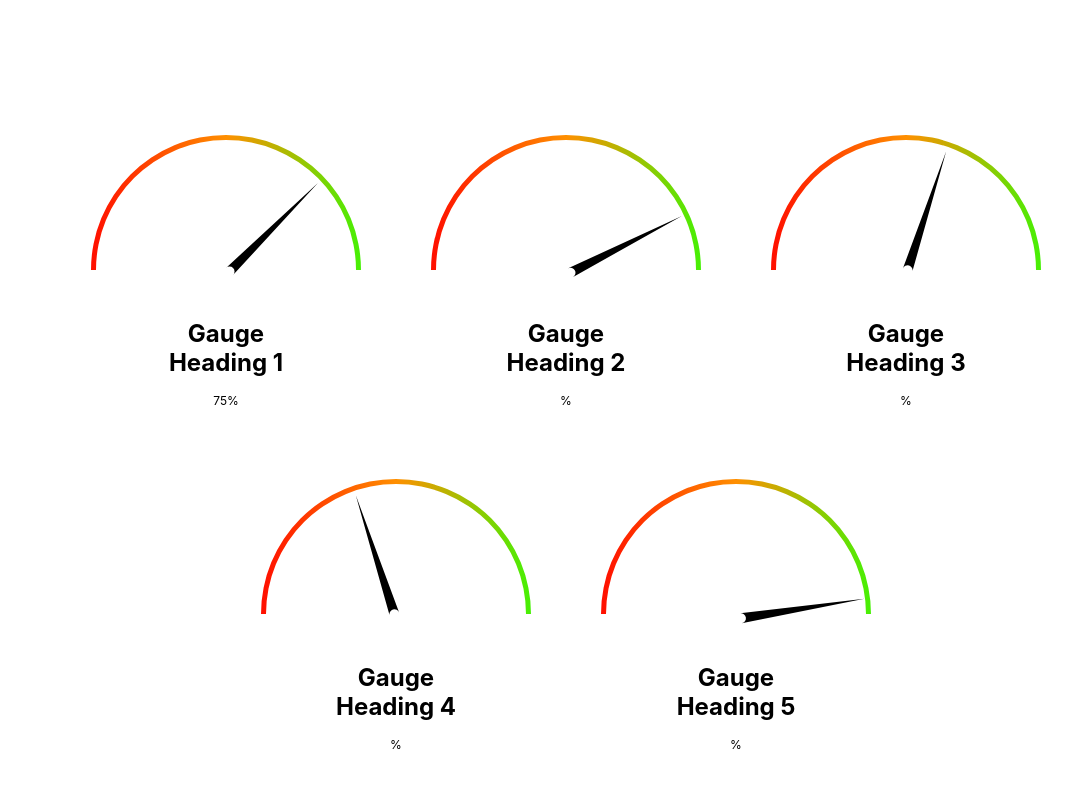
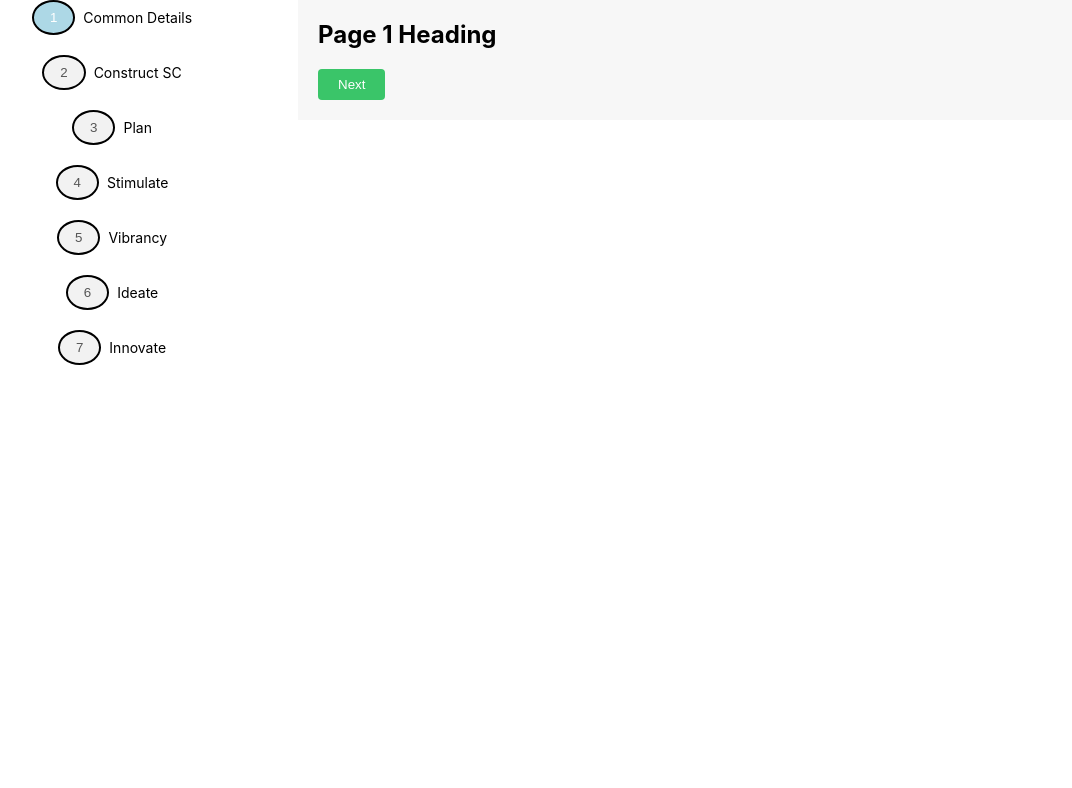
Before and after one commit to ChristineMathews/Forms, a React (Create React App) app: page / in a window 1280 px wide. Shown: the top 788 px of the page, without its empty margins (74-1146 px from the left). Built offline with nearby package versions, Linux system fonts and the light colour scheme.

Commit message:
second commit

```diff
--- /dev/null
+++ b/src/MultiPartForm.css
@@ -0,0 +1,106 @@
+.multi-part-form {
+    display: flex;
+    align-items: flex-start;
+  }
+
+  .pagination-container {
+    width: 30%;
+    display: flex;
+    flex-direction: column;
+    justify-content: center;
+    align-items: center;
+    gap: 20px;
+  }
+
+  .pagination-line {
+    position: absolute;
+    top: 50%;
+    left: 45px; /* Adjust the position based on your layout */
+    width: 1px;
+    height: calc(100% - 40px); /* Adjust the height based on your layout */
+    background-color: #555555;
+    transform: translateY(-50%);
+  }
+  .pagination-item {
+    padding: 8px 16px;
+    background-color: #f2f2f2;
+    color: #555555;
+    border: 2px solid black;
+    border-radius: 100%;
+    cursor: pointer;
+    display: flex;
+    align-items: center;
+    justify-content: center;
+  }
+
+  .pagination-item:hover {
+    background-color: #eeeeee;
+  }
+
+  .pagination-item.active {
+    background-color: lightblue;
+    color: white;
+  }
+
+  .pagination-item.completed {
+    background-color: #3ac569;
+    color: white;
+    border-color: #3ac569;
+  }
+
+  .pagination-item-text {
+    font-family: 'Inter', sans-serif;
+    font-size: 14px;
+    white-space: nowrap;
+    line-height: 1;
+  }
+
+
+
+  .pagination-text {
+    margin-top: 10px;
+    text-align: center;
+    font-size: 12px;
+  }
+
+  .pagination-item-container {
+    display: flex;
+    align-items: center;
+    gap: 8px;
+  }
+
+
+
+
+
+  .form-container {
+    width: 70%;
+    padding: 20px;
+    background-color: #f7f7f7;
+  }
+
+  h2 {
+    margin-top: 0;
+  }
+
+  input {
+    width: 100%;
+    padding: 8px;
+    margin-bottom: 10px;
+  }
+
+  .button-container {
+    display: flex;
+    justify-content: space-between;
+    align-items: center;
+  }
+
+  .back-button,
+  .next-button {
+    padding: 8px 20px;
+    background-color: #3ac569;
+    color: white;
+    border: none;
+    border-radius: 4px;
+    cursor: pointer;
+  }
--- /dev/null
+++ b/src/MultiPartForm.jsx
@@ -0,0 +1,223 @@
+import React, { useState, useEffect } from 'react';
+import './MultiPartForm.css'; // Import the CSS file for styling
+
+const MultiPartForm = () => {
+  const [currentPage, setCurrentPage] = useState(1);
+  const [formValues, setFormValues] = useState(Array(7).fill({}));
+  const totalPages = 7;
+
+  useEffect(() => {
+    // Scroll to top of the page on each page change
+    window.scrollTo(0, 0);
+  }, [currentPage]);
+
+  const handleFieldChange = (event, fieldName) => {
+    const updatedValues = [...formValues];
+    updatedValues[currentPage - 1] = {
+      ...updatedValues[currentPage - 1],
+      [fieldName]: event.target.value,
+    };
+    setFormValues(updatedValues);
+  };
+
+  const handleNextPage = () => {
+    if (currentPage < totalPages) {
+      setCurrentPage((prevPage) => prevPage + 1);
+    }
+  };
+
+  const handlePrevPage = () => {
+    if (currentPage > 1) {
+      setCurrentPage((prevPage) => prevPage - 1);
+    }
+  };
+
+  const isCurrentPageComplete = () => {
+    const currentPageFields = Object.keys(formValues[currentPage - 1]);
+
+    // Check if all required fields are filled in
+    return currentPageFields.every((field) => formValues[currentPage - 1][field]);
+  };
+
+
+  const renderFormFields = () => {
+    const currentPageFields = Object.keys(formValues[currentPage - 1]);
+
+    return currentPageFields.map((field) => (
+      <div key={field}>
+        <label htmlFor={field}>{field}:</label>
+        <input
+          type="text"
+          id={field}
+          value={formValues[currentPage - 1][field] || ''}
+          onChange={(event) => handleFieldChange(event, field)}
+        />
+      </div>
+    ));
+  };
+
+  const renderPaginationItems = () => {
+    const paginationItems = [];
+
+    for (let page = 1; page <= totalPages; page++) {
+      const isActive = currentPage === page;
+      const isCompleted = Object.keys(formValues[page - 1]).length === 4;
+
+      const paginationItemClass = `pagination-item ${isActive ? 'active' : ''} ${isCompleted ? 'completed' : ''}`;
+
+      let contentText;
+      if (page === 1) {
+        contentText = 'Common Details';
+      } else if (page === 2) {
+        contentText = 'Construct SC';
+      } else if (page === 3) {
+        contentText = 'Plan';
+      } else if (page === 4) {
+        contentText = 'Stimulate';
+      } else if (page === 5) {
+        contentText = 'Vibrancy';
+      } else if (page === 6) {
+        contentText = 'Ideate';
+      } else if (page === 7) {
+        contentText = 'Innovate';
+      }
+      // Add more conditions for each page
+
+      paginationItems.push(
+        <div key={page} className="pagination-item-container">
+          <button
+            className={paginationItemClass}
+            onClick={() => setCurrentPage(page)}
+          >
+            {isCompleted ? <span>&#10004;</span> : page}
+          </button>
+          <span className="pagination-item-text">{`${contentText}`}</span>
+        </div>
+      );
+    }
+
+    return (
+      <div className="pagination-container">
+        {paginationItems}
+      </div>
+    );
+  };
+
+
+
+  return (
+    <div className="multi-part-form">
+      <div className="pagination-container">
+        {renderPaginationItems()}
+      </div>
+      <div className="form-container">
+        <h2>{`Page ${currentPage} Heading`}</h2>
+        {renderFormFields()}
+        <div className="button-container">
+          {currentPage > 1 && (
+            <button className="back-button" onClick={handlePrevPage}>
+              Back
+            </button>
+          )}
+          {currentPage < totalPages && (
+            <button className="next-button" onClick={handleNextPage} disabled={!isCurrentPageComplete()}>
+              Next
+            </button>
+          )}
+        </div>
+      </div>
+    </div>
+  );
+};
+
+export default MultiPartForm;
+
+
+// import React, { useState, useEffect } from 'react';
+// import './MultiPartForm.css'; // Import the CSS file for styling
+
+// const MultiPartForm = () => {
+//   const [currentPage, setCurrentPage] = useState(1);
+//   const [formValues, setFormValues] = useState(Array(7).fill({}));
+//   const totalPages = 7;
+
+//   useEffect(() => {
+//     // Scroll to top of the page on each page change
+//     window.scrollTo(0, 0);
+//   }, [currentPage]);
+
+//   const handleFieldChange = (event, fieldName) => {
+//     const updatedValues = [...formValues];
+//     updatedValues[currentPage - 1] = {
+//       ...updatedValues[currentPage - 1],
+//       [fieldName]: event.target.value,
+//     };
+//     setFormValues(updatedValues);
+//   };
+
+//   const handleNextPage = () => {
+//     if (currentPage < totalPages) {
+//       setCurrentPage((prevPage) => prevPage + 1);
+//     }
+//   };
+
+//   const isCurrentPageComplete = () => {
+//     const currentPageFields = Object.keys(formValues[currentPage - 1]);
+//     return (
+//       currentPageFields.length === 4 &&
+//       currentPageFields.every((field) => formValues[currentPage - 1][field])
+//     );
+//   };
+
+//   const renderFormFields = () => {
+//     const currentPageFields = Object.keys(formValues[currentPage - 1]);
+
+//     return currentPageFields.map((field) => (
+//       <div key={field}>
+//         <label htmlFor={field}>{field}:</label>
+//         <input
+//           type="text"
+//           id={field}
+//           value={formValues[currentPage - 1][field] || ''}
+//           onChange={(event) => handleFieldChange(event, field)}
+//         />
+//       </div>
+//     ));
+//   };
+
+//   const renderPaginationItems = () => {
+//     const paginationItems = [];
+
+//     for (let page = 1; page <= totalPages; page++) {
+//       const isActive = currentPage === page;
+//       const paginationItemClass = `pagination-item ${isActive ? 'active' : ''}`;
+
+//       paginationItems.push(
+//         <button
+//           key={page}
+//           className={paginationItemClass}
+//           onClick={() => setCurrentPage(page)}
+//         >
+//           {page}
+//         </button>
+//       );
+//     }
+
+//     return paginationItems;
+//   };
+
+//   return (
+//     <div className="multi-part-form">
+//       <div className="pagination-container">{renderPaginationItems()}</div>
+//       <div className="form-container">
+//         <h2>Page {currentPage}</h2>
+//         {renderFormFields()}
+//         <button onClick={handleNextPage} disabled={!isCurrentPageComplete()}>
+//           Next
+//         </button>
+//       </div>
+//     </div>
+//   );
+// };
+
+// export default MultiPartForm;
--- a/src/index.css
+++ b/src/index.css
@@ -53,3 +53,6 @@ code {
   .gauge-heading {
     font-size: 10px;
   } */
+
+
+  https://www.vinted.co.uk/men/clothes/tops-and-t-shirts/t-shirts/polo-shirts/3120628504-green-the-north-face-polo-shirt
--- a/src/index.js
+++ b/src/index.js
@@ -5,46 +5,47 @@ import App from './App';
 import GaugeHeading from './GaugeHeading';
 import Test from './test';
 import reportWebVitals from './reportWebVitals';
-
+import MultiPartForm from './MultiPartForm';
 const root = ReactDOM.createRoot(document.getElementById('root'));
 root.render(
 
-  <div className="app-container">
-  <div className="top-row">
-    <div className="gauge-container">
-      <Test rating={75} />
-      <div className="gauge-heading">
-        <GaugeHeading text="Gauge Heading 1" rating={75} />
-      </div>
-    </div>
-    <div className="gauge-container">
-      <Test rating={85} />
-      <div className="gauge-heading">
-        <GaugeHeading text="Gauge Heading 2" />
-      </div>
-    </div>
-    <div className="gauge-container">
-      <Test rating={60} />
-      <div className="gauge-heading">
-        <GaugeHeading text="Gauge Heading 3" />
-      </div>
-    </div>
-  </div>
-  <div className="bottom-row">
-    <div className="gauge-container">
-      <Test rating={40} />
-      <div className="gauge-heading">
-        <GaugeHeading text="Gauge Heading 4" />
-      </div>
-    </div>
-    <div className="gauge-container">
-      <Test rating={95} />
-      <div className="gauge-heading">
-        <GaugeHeading text="Gauge Heading 5" />
-      </div>
-    </div>
-  </div>
-</div>
+  // <div className="app-container">
+  // <div className="top-row">
+    <MultiPartForm/>
+//     <div className="gauge-container">
+//       <Test rating={75} />
+//       <div className="gauge-heading">
+//         <GaugeHeading text="Gauge Heading 1" rating={75} />
+//       </div>
+//     </div>
+//     <div className="gauge-container">
+//       <Test rating={85} />
+//       <div className="gauge-heading">
+//         <GaugeHeading text="Gauge Heading 2" />
+//       </div>
+//     </div>
+//     <div className="gauge-container">
+//       <Test rating={60} />
+//       <div className="gauge-heading">
+//         <GaugeHeading text="Gauge Heading 3" />
+//       </div>
+//     </div>
+//   </div>
+//   <div className="bottom-row">
+//     <div className="gauge-container">
+//       <Test rating={40} />
+//       <div className="gauge-heading">
+//         <GaugeHeading text="Gauge Heading 4" />
+//       </div>
+//     </div>
+//     <div className="gauge-container">
+//       <Test rating={95} />
+//       <div className="gauge-heading">
+//         <GaugeHeading text="Gauge Heading 5" />
+//       </div>
+//     </div>
+//   </div>
+// </div>
 );
 
 // If you want to start measuring performance in your app, pass a function
```
